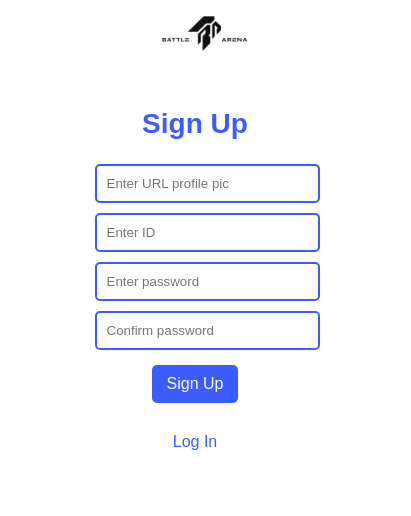
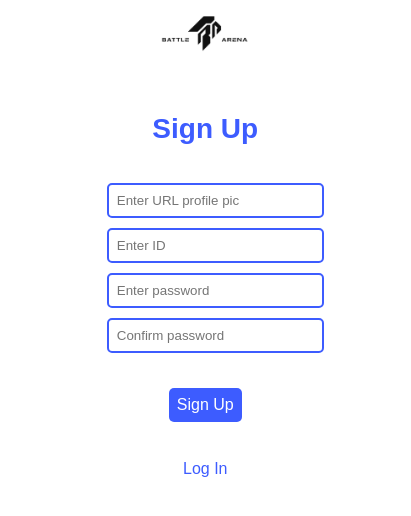
Before and after one commit to juangnnz/webprojects1, a Vue app: page /register in a window 390 px wide. Shown: the top 516 px of the page, 411 px wide, since content can reach past the window. Built offline with nearby package versions, Linux system fonts and the light colour scheme.

Commit message:
Mobile version of the registration page

```diff
--- a/src/App.vue
+++ b/src/App.vue
@@ -128,10 +128,6 @@ body, #app {
   color: black; /* Sets the default text color to black */
 }
 
-.submenu {
-  background: white; /* Set background to white */
-}
-
 .submenu li {
   background: white; /* Set background to white */
   display: block; /* Ensure the li elements take up the full width */
--- a/src/components/registration.vue
+++ b/src/components/registration.vue
@@ -1,10 +1,11 @@
 <template>
-  <div class="registration">
+  <section class="registration">
 
     <h1 id="signUpTitle">Sign Up</h1>
 
     <!-- Form for user registration -->
     <form @submit.prevent="submitForm">
+      <fieldset>
         <!-- Input field for URL profile picture -->
         <input type="url" id="url" v-model="url" placeholder="Enter URL profile pic" class="input-field" required>
         <br>
@@ -23,11 +24,11 @@
 
         <!-- Button to submit the form -->
         <button class="custom-button1">Sign Up</button>
+      </fieldset>
     </form>
-
     <!-- Button to navigate to the login page -->
     <button @clic.prevent="login" class="custom-button2">Log In</button>
-  </div>
+  </section>
 </template>
 
 <script>
@@ -102,6 +103,8 @@ export default {
     align-items: center;
     padding: 20px; /* extra padding para dar espacio entre objetos */
     background-color: #ffffff;
+    max-width: 500px; /* Set a max-width for large screens */
+    margin: auto; /* Center the form */
   }
 
    .input-field {
@@ -115,27 +118,46 @@ export default {
     outline: none;
   }
 
-  .custom-button1 {
+  .custom-button1, .custom-button2 {
     padding: 10px 15px;
     border: none;
     border-radius: 5px; /* Bordes redondos */
-    background-color: #3D5CFF; /* Fondo del color especificado */
-    color: #ffffff; /* Texto blanco */
     cursor: pointer;
     outline: none; /* Elimina el contorno predeterminado del navegador */
   }
 
+  .custom-button1 {
+    margin-top: 30px;
+    background-color: #3D5CFF;
+    color: #ffffff;
+  }
+
   .custom-button2 {
-    padding: 10px 15px;
-    border: none;
-    border-radius: 5px; /* Bordes redondos */
-    background-color: #ffffff; /* Fondo del color especificado */
-    color: #3D5CFF; /* Texto blanco */
-    cursor: pointer;
-    outline: none; /* Elimina el contorno predeterminado del navegador */
+    background-color: #ffffff;
+    color: #3D5CFF;
   }
 
    #signUpTitle {
     color: #3D5CFF;
   }
+
+  fieldset {
+    border: none; /* Remove the default border */
+    padding: 10px; /* Add some padding inside the fieldset if needed */
+    margin: 0; /* Adjust margin as needed */
+  }
+
+
+/* Responsive adjustments */
+@media (max-width: 768px) {
+  .registration {
+    width: 95%; /* Use more of the screen on smaller devices */
+  }
+
+  .input-field, .custom-button1, .custom-button2 {
+    padding: 8px; /* Slightly smaller padding on smaller screens */
+  }
+
+}
+
 </style>
```
Lines whose indentation alone changed are shown as unchanged.
